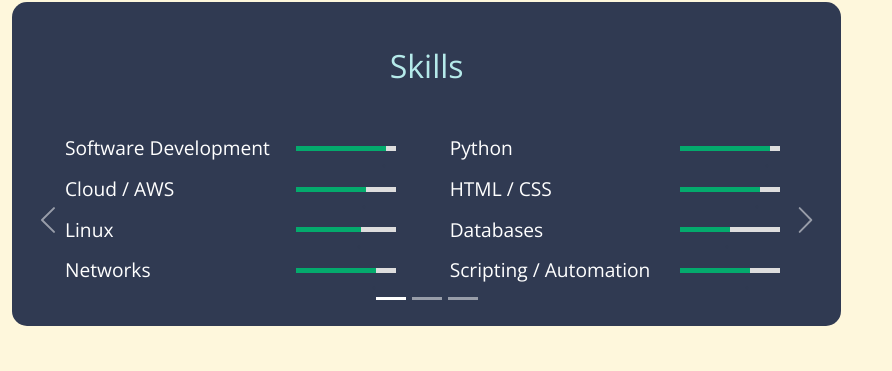
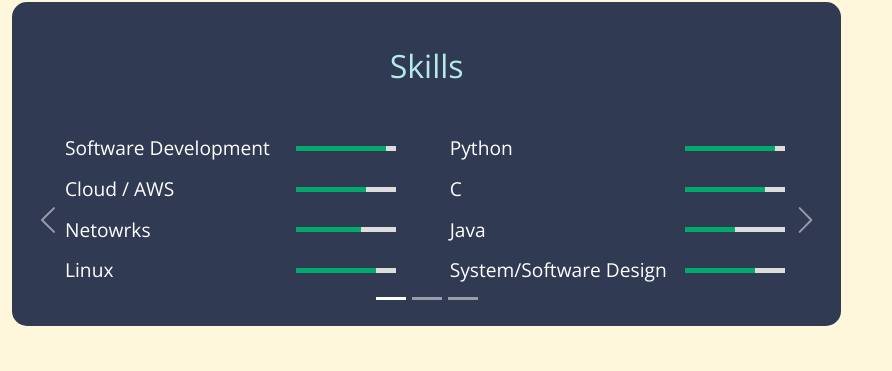
Before and after one commit to modoumbaye25/MyPessonalFlaskWebsite, a Flask app: page / in a window 1280 px wide. Shown: the part 1534-1905 px from the top of the page, without its empty margins (0-892 px from the left). Run offline with Flask 2, Linux system fonts and the light colour scheme; some libraries are stand-ins or nearby versions; some web fonts are replaced.

Commit message:
update skills

```diff
--- a/templates/index.html
+++ b/templates/index.html
@@ -127,11 +127,11 @@
                                             <td><div class="skill-bar"><div class="skill-level cloud">.</div></div></td>
                                         </tr>
                                         <tr>
-                                            <td>Linux</td>
+                                            <td>Netowrks</td>
                                             <td><div class="skill-bar"><div class="skill-level linux">.</div></div></td>
                                         </tr>
                                         <tr>
-                                            <td>Networks</td>
+                                            <td>Linux</td>
                                             <td><div class="skill-bar"><div class="skill-level networking">.</div></div></td>
                                         </tr>
                                     </table>
@@ -144,15 +144,15 @@
                                             <td><div class="skill-bar"><div class="skill-level python">.</div></div></td>
                                         </tr>
                                         <tr>
-                                            <td>HTML / CSS</td>
+                                            <td>C</td>
                                             <td><div class="skill-bar"><div class="skill-level html-css">.</div></div></td>
                                         </tr>
                                         <tr>
-                                            <td>Databases</td>
+                                            <td>Java</td>
                                             <td><div class="skill-bar"><div class="skill-level databases">.</div></div></td>
                                         </tr>
                                         <tr>
-                                            <td>Scripting / Automation</td>
+                                            <td>System/Software Design</td>
                                             <td><div class="skill-bar"><div class="skill-level scripting">.</div></div></td>
                                         </tr>
                                     </table>
@@ -174,11 +174,11 @@
                                             <td><div class="skill-bar"><div class="skill-level ci-cd">.</div></div></td>
                                         </tr>
                                         <tr>
-                                            <td>API</td>
+                                            <td>DevOps</td>
                                             <td><div class="skill-bar"><div class="skill-level api">.</div></div></td>
                                         </tr>
                                         <tr>
-                                            <td>Boto3</td>
+                                            <td>Boto3 / CDK</td>
                                             <td><div class="skill-bar"><div class="skill-level boto3">.</div></div></td>
                                         </tr>
                                     </table>
@@ -190,7 +190,7 @@
                                             <td><div class="skill-bar"><div class="skill-level troubleshoot">.</div></div></td>
                                         </tr>
                                         <tr>
-                                            <td>Windows / MacOS</td>
+                                            <td>Root Cause Analysis</td>
                                             <td><div class="skill-bar"><div class="skill-level windows-mac">.</div></div></td>
                                         </tr>
                                         <tr>
```
